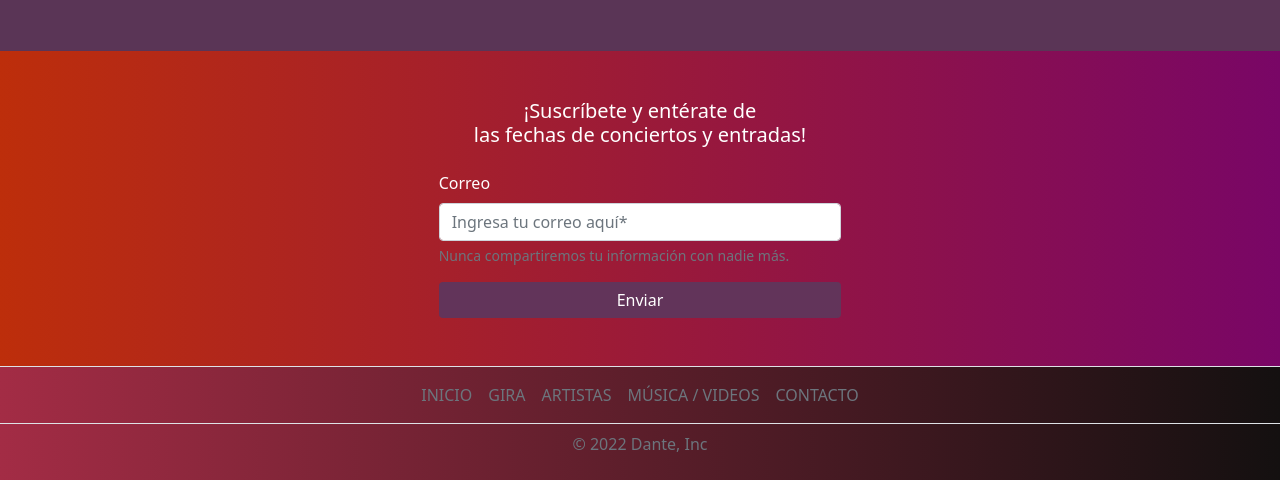
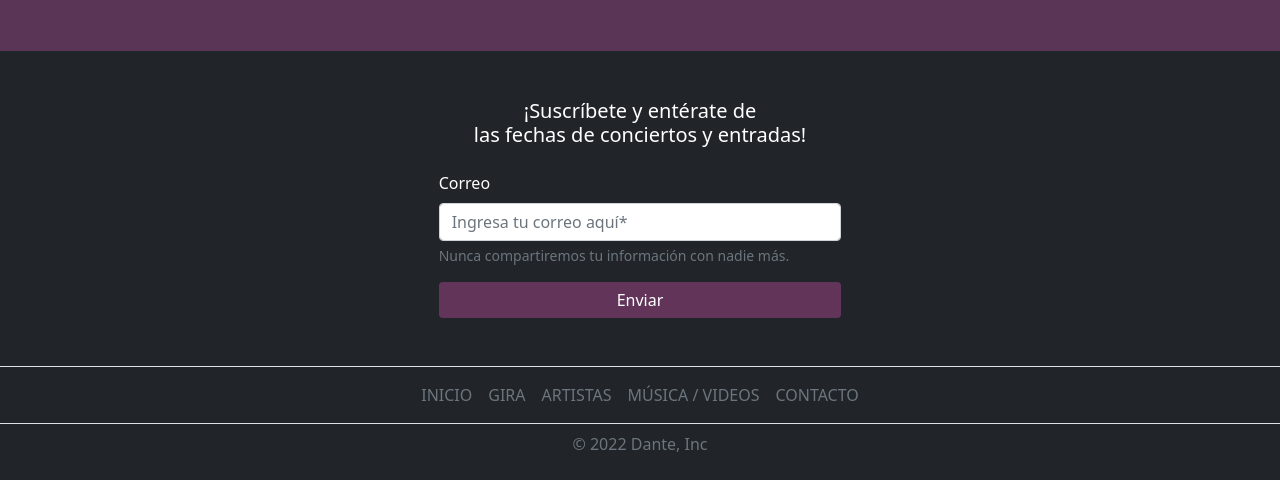
Before and after one commit to DanteEzio/CoderHouse-SASS-1, a website: page index.html in a window 1280 px wide. Shown: the part 2081-2561 px from the top of the page. Drawn offline with nearby package versions, Linux system fonts and the light colour scheme.

Commit message:
Se modificaron los colores

```diff
--- a/scss/index.scss
+++ b/scss/index.scss
@@ -16,7 +16,8 @@
 
 //***Header***
 header {
-  background: linear-gradient(90deg, rgb(163, 44, 69), rgb(20, 16, 16));
+  //   background: linear-gradient(90deg, rgb(163, 44, 69), rgb(20, 16, 16));
+  background-color: $dark;
   .logo {
     display: flex;
     align-items: center;
@@ -29,13 +30,14 @@
 }
 
 nav {
-  background: linear-gradient(90deg, rgb(163, 44, 69), rgb(20, 16, 16));
+  //   background: linear-gradient(90deg, rgb(163, 44, 69), rgb(20, 16, 16));
 }
 
 //***Main***
 main {
   color: $blanco;
-  background: linear-gradient(90deg, rgb(49, 40, 82), rgb(172, 18, 18));
+  //   background: linear-gradient(90deg, rgb(49, 40, 82), rgb(172, 18, 18));
+  background-color: $dark;
 
   #informacion-portada {
     // background-color: #00000066;
@@ -381,7 +383,8 @@
   }
 
   #siguenos {
-    background: linear-gradient(90deg, rgb(189, 46, 11), rgb(121, 6, 102));
+    // background: linear-gradient(90deg, rgb(189, 46, 11), rgb(121, 6, 102));
+    background-color: $dark;
 
     .row {
       .formato-escribenos {
@@ -424,7 +427,8 @@
 //***FOOTER***
 
 footer {
-  background: linear-gradient(90deg, rgb(163, 44, 69), rgb(20, 16, 16));
+  //   background: linear-gradient(90deg, rgb(163, 44, 69), rgb(20, 16, 16));
+  background-color: $dark;
 }
 
 /* ******************* Media Queries *************************************/
```
Also changed, not shown: css/index.css, 1 other file.
